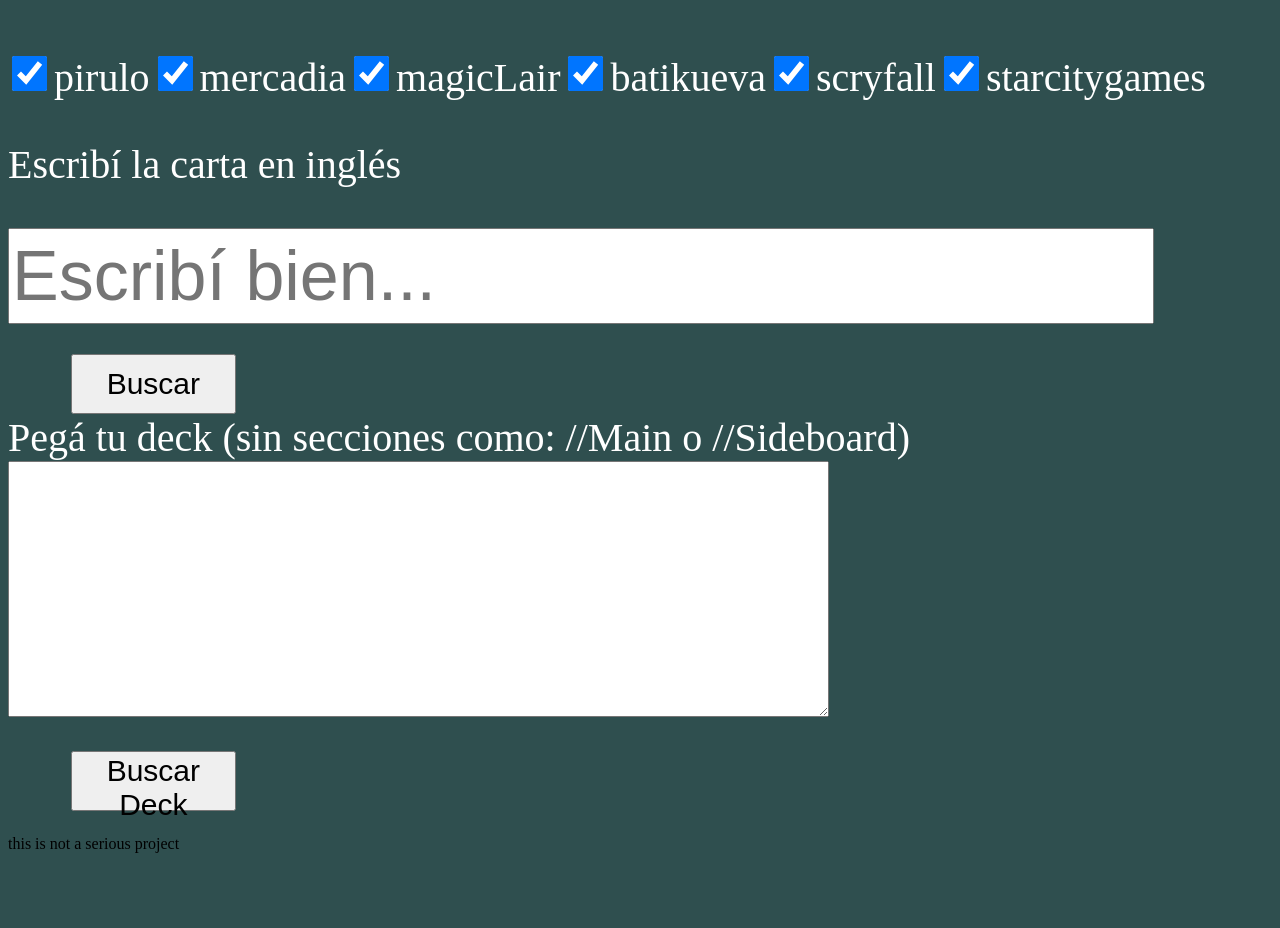
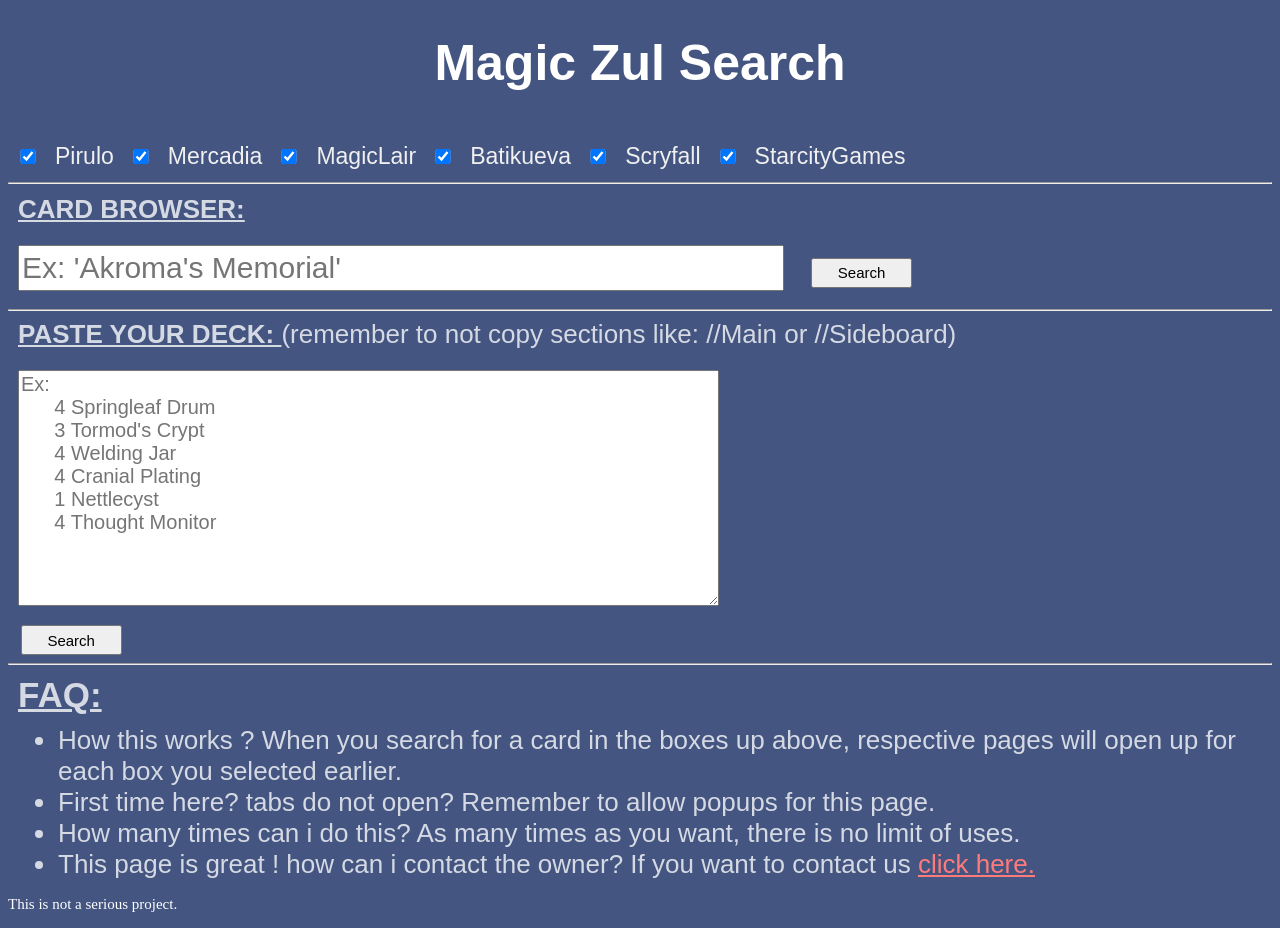
Before and after one commit to rodriguezjulianf/mtgSearch, a plain HTML site: page index.html in a window 1280 px wide. Before the commit the page ends 869 px from the top, so only its background shows below. Drawn offline with Linux system fonts and the light colour scheme; a web font is replaced by a local one.

Commit message:
css import, faq, font, title

```diff
--- a/index.html
+++ b/index.html
@@ -1,46 +1,150 @@
 <!DOCTYPE html>
 <html lang="en">
-
   <head>
-    <meta charset="UTF-8">
-    <meta http-equiv="X-UA-Compatible" content="IE=edge">
-    <meta name="viewport" content="width=device-width, initial-scale=1.0">
-    <title>Busca MTG</title>
+    <link href="style.css" rel="stylesheet" />
+    <link rel="preconnect" href="https://fonts.googleapis.com" />
+    <link rel="preconnect" href="https://fonts.gstatic.com" crossorigin />
+    <link
+      href="https://fonts.googleapis.com/css2?family=Ephesis&family=Gemunu+Libre:wght@300&family=Roboto:ital,wght@1,700&display=swap"
+      rel="stylesheet"
+    />
+    <meta charset="UTF-8" />
+    <meta http-equiv="X-UA-Compatible" content="IE=edge" />
+    <meta name="viewport" content="width=device-width, initial-scale=1.0" />
+    <title>MTG ZUL SEARCH</title>
   </head>
 
-<body style="background-color:darkslategray">
-    <br>
-    <input class="checkbox" type="checkbox" id="pirulo" name="pirulo" checked>
-    <label class="label" for="pirulo">pirulo</label>
-    <input class="checkbox" type="checkbox" id="mercadia" name="mercadia" checked>
-    <label class="label" for="mercadia">mercadia</label>
-    <input class="checkbox" type="checkbox" id="magicLair" name="magicLair" checked>
-    <label class="label" for="magicLair">magicLair</label>
-    <input class="checkbox" type="checkbox" id="batikueva" name="batikueva" checked>
-    <label class="label" for="batikueva">batikueva</label>
-    <input class="checkbox" type="checkbox" id="scryfall" name="scryfall" checked>
-    <label class="label" for="scryfall">scryfall</label>
-    <input class="checkbox" type="checkbox" id="starcitygames" name="starcitygames" checked>
-    <label class="label" for="starcitygames">starcitygames</label>
-    <br>
-    <p class="p">Escribí la carta en inglés</p>
-    <input class="inputText" id="input" type="text" placeholder="Escribí bien...">
-    <button class="button" id="submit" type="submit" onclick="abrir()">Buscar</button>
-    <br>
-    <label class="p" for="deckList">Pegá tu deck (sin secciones como: //Main o //Sideboard)</label>
-    <br>
-    <textarea class="textarea" id="deckList" name="deckList" rows="4" cols="100"></textarea>
-    <br>
-    <button class="button" id="submit" type="submit" onclick="handleBuscarDeck()">Buscar Deck</button>
-    <p>this is not a serious project</p>
+  <body id="body-main">
+    <h1>Magic Zul Search</h1>
+    <br />
+
+
+
+
+    <input class="checkbox" type="checkbox" id="pirulo" name="pirulo" checked />
+    <label class="label" for="pirulo">Pirulo</label>
+    <input
+      class="checkbox"
+      type="checkbox"
+      id="mercadia"
+      name="mercadia"
+      checked
+    />
+    <label class="label" for="mercadia">Mercadia</label>
+    <input
+      class="checkbox"
+      type="checkbox"
+      id="magicLair"
+      name="magicLair"
+      checked
+    />
+    <label class="label" for="magicLair">MagicLair</label>
+    <input
+      class="checkbox"
+      type="checkbox"
+      id="batikueva"
+      name="batikueva"
+      checked
+    />
+    <label class="label" for="batikueva">Batikueva</label>
+    <input
+      class="checkbox"
+      type="checkbox"
+      id="scryfall"
+      name="scryfall"
+      checked
+    />
+    <label class="label" for="scryfall">Scryfall</label>
+    <input
+      class="checkbox"
+      type="checkbox"
+      id="starcitygames"
+      name="starcitygames"
+      checked
+    />
+    <label class="label" for="starcitygames">StarcityGames</label>
+    <br />
+    <hr>
+
+
+    <p class="p"><a id="pastedeck"><strong>CARD BROWSER:</a></strong></p>
+    <input
+      class="inputText"
+      id="input"
+      type="text"
+      placeholder="Ex: 'Akroma's Memorial'"
+    />
+    <button class="button" id="submit" type="submit" onclick="abrir()">
+      Search
+    </button>
+    <br />
+
+    <hr>
+
+    <label class="p" for="deckList">
+    <a id="pastedeck"><strong>PASTE YOUR DECK: </strong></a>(remember to not copy sections like:
+      //Main or //Sideboard)</label
+    >
+    <br />
+    <textarea
+      placeholder="Ex:
+      4 Springleaf Drum
+      3 Tormod's Crypt
+      4 Welding Jar
+      4 Cranial Plating
+      1 Nettlecyst
+      4 Thought Monitor"
+      class="textarea"
+      id="deckList"
+      name="deckList"
+      rows="4"
+      cols="100"
+    ></textarea>
+    <br />
+    <button
+      class="button"
+      id="submit"
+      type="submit"
+      onclick="handleBuscarDeck()"
+    >
+      Search
+    </button>
+<hr>
+    <h2>FAQ:</h2>
+
+    <ul id="list">
+
+    <li> How this works ? When you search for a card in the boxes up above, respective pages will open up for each box you selected earlier.</li>
+
+    <li>First time here? tabs do not open? Remember to allow popups for this page. </li>
+
+    <li>How many times can i do this? As many times as you want, there is no limit of uses.</li>
+
+    <li>This page is great ! how can i contact the owner? If you want to contact us <a id="link" href="https://github.com/rodriguezjulianf"
+    target="_blank"
+    rel="noopener noreferrer">click here. </a></li>
+
+</ul>
+
+
+
+    <!-- RIP PENGUIN -->
+
+
+    </p>
+    <footer>
+        <p id="foot">
+            This is not a serious project.
+
+
   </body>
   <script>
     const stores = [];
     document.querySelectorAll("input").forEach((documento) => {
       if (documento.getAttribute("name")) {
-            stores.push(documento.getAttribute("name"))
+        stores.push(documento.getAttribute("name"));
       }
-    })
+    });
     const input = document.getElementById("input");
     input.addEventListener("keyup", function (event) {
       if (event.keyCode === 13) {
@@ -49,78 +153,47 @@
       }
     });
     function handleBuscarDeck() {
-        const cardListArray = document.getElementById("deckList").value.replace(/(\d+)(.)/g, '').split('\n')
+      const cardListArray = document
+        .getElementById("deckList")
+        .value.replace(/(\d+)(.)/g, "")
+        .split("\n");
       cardListArray.forEach((card) => {
-            const cardToQuery = card.replace(/(\s)/g, '+')
+        const cardToQuery = card.replace(/(\s)/g, "+");
         const storesURL = {
-                pirulo: `https://www.mtgpirulo.com/products/search?q=${cardToQuery}&c=1`,
-                mercadia: `https://mercadiacity.com/index.php/catalogsearch/result/?q=${cardToQuery}`,
-                magicLair: `https://magic-lair.myshopify.com/search?page=1&q=%2A${cardToQuery}%2A`,
-                batikueva: `https://www.labatikuevastore.com/search/?q=${cardToQuery}`,
-                scryfall: `https://scryfall.com/search?q=${cardToQuery}&unique=cards&as=grid&order=name`,
-                starcitygames: `https://starcitygames.com/search/?search_query=${cardToQuery}`,
-            }
+          Pirulo: `https://www.mtgpirulo.com/products/search?q=${cardToQuery}&c=1`,
+          Mercadia: `https://mercadiacity.com/index.php/catalogsearch/result/?q=${cardToQuery}`,
+          MagicLair: `https://magic-lair.myshopify.com/search?page=1&q=%2A${cardToQuery}%2A`,
+          Batikueva: `https://www.labatikuevastore.com/search/?q=${cardToQuery}`,
+          Scryfall: `https://scryfall.com/search?q=${cardToQuery}&unique=cards&as=grid&order=name`,
+          StarcityGames: `https://starcitygames.com/search/?search_query=${cardToQuery}`,
+        };
         stores.forEach((store) => {
           if (document.querySelector(`[name = ${store}]`).checked) {
             window.open(storesURL[store]);
           }
-            })
-        })
+        });
+      });
     }
     function abrir() {
-        let cardName = document.getElementById('input').value.replace(/(\d+)(.)/g, '');
-        if (cardName.split('').length > 1) {
-            cardName = cardName.split(' ').join('+');
+      let cardName = document
+        .getElementById("input")
+        .value.replace(/(\d+)(.)/g, "");
+      if (cardName.split("").length > 1) {
+        cardName = cardName.split(" ").join("+");
       }
       const storesURL = {
-            pirulo: `https://www.mtgpirulo.com/products/search?q=${cardName}&c=1`,
-            mercadia: `https://mercadiacity.com/index.php/catalogsearch/result/?q=${cardName}`,
-            magicLair: `https://magic-lair.myshopify.com/search?page=1&q=%2A${cardName}%2A`,
-            batikueva: `https://www.labatikuevastore.com/search/?q=${cardName}`,
-            scryfall: `https://scryfall.com/search?q=${cardName}&unique=cards&as=grid&order=name`,
-            starcitygames: `https://starcitygames.com/search/?search_query=${cardName}`,
-        }
+        Pirulo: `https://www.mtgpirulo.com/products/search?q=${cardName}&c=1`,
+        Mercadia: `https://mercadiacity.com/index.php/catalogsearch/result/?q=${cardName}`,
+        MagicLair: `https://magic-lair.myshopify.com/search?page=1&q=%2A${cardName}%2A`,
+        Batikueva: `https://www.labatikuevastore.com/search/?q=${cardName}`,
+        Scryfall: `https://scryfall.com/search?q=${cardName}&unique=cards&as=grid&order=name`,
+        StarcityGames: `https://starcitygames.com/search/?search_query=${cardName}`,
+      };
       stores.forEach((store) => {
         if (document.querySelector(`[name = ${store}]`).checked) {
           window.open(storesURL[store]);
         }
-        })
+      });
     }
   </script>
-<style>
-    .p {
-        font-size: 40px;
-        color: white;
-    }
-
-    .inputText {
-        width: 90%;
-        height: 90px;
-        font-size: 70px;
-    }
-
-    .checkbox {
-        margin-top: 30px;
-        height: 35px;
-        width: 35px;
-    }
-
-    .label {
-        color: white;
-        font-size: 40px;
-    }
-
-    .button {
-        width: 13%;
-        height: 60px;
-        font-size: 30px;
-        margin-left: 5%;
-        margin-top: 30px;
-    }
-
-    .textarea {
-        height: 250px;
-    }
-</style>
-
 </html>
--- /dev/null
+++ b/style.css
@@ -0,0 +1,89 @@
+#body-main {
+  background-color: rgba(30, 51, 103, 0.833);
+}
+
+.p {
+  margin: 10px;
+  font-size: 26px;
+  font-family: "Gemunu Libre", sans-serif;
+  color: rgba(255, 255, 255, 0.78);
+}
+#pastedeck {
+  text-decoration: underline;
+}
+
+h1 {
+  text-align: center;
+  font-size: 50px;
+  font-family: "Gemunu Libre", sans-serif;
+  color: rgb(255, 255, 255);
+}
+
+h2 {
+  text-decoration: underline;
+  margin: 10px;
+  font-size: 35px;
+  font-family: "Gemunu Libre", sans-serif;
+  color: rgba(255, 255, 255, 0.78);
+}
+
+.inputText {
+  font-family: "Gemunu Libre", sans-serif;
+  margin: 10px;
+  width: 60%;
+  height: 40px;
+  font-size: 30px;
+}
+
+.checkbox {
+  margin: 10px;
+  margin-top: 5px;
+  height: 15px;
+  width: 20px;
+}
+
+.label {
+  margin: 3px;
+  font-family: "Gemunu Libre", sans-serif;
+  color: rgb(240, 240, 240);
+  font-size: 23px;
+}
+
+.button {
+  font-family: "Gemunu Libre", sans-serif;
+  width: 8%;
+  height: 30px;
+  font-size: 15px;
+  margin-left: 1%;
+  margin-top: 5px;
+}
+
+.textarea {
+  font-family: "Gemunu Libre", sans-serif;
+  margin: 20px 10px 10px 10px;
+  height: 230px;
+  width: 55%;
+  font-size: 20px;
+}
+
+#foot {
+  font-size: 15px;
+  color: rgb(255, 255, 255);
+}
+#foot-link {
+  font-size: 15px;
+  color: rgb(255, 123, 123);
+}
+
+#link {
+  font-size: 26px;
+  color: rgb(255, 123, 123);
+}
+
+#list {
+  margin: 10px;
+  font-size: 26px;
+  font-family: "Gemunu Libre", sans-serif;
+  color: rgba(255, 255, 255, 0.78);
+}
+/* RIP PENGUIN */
```
Lines whose indentation alone changed are shown as unchanged.
